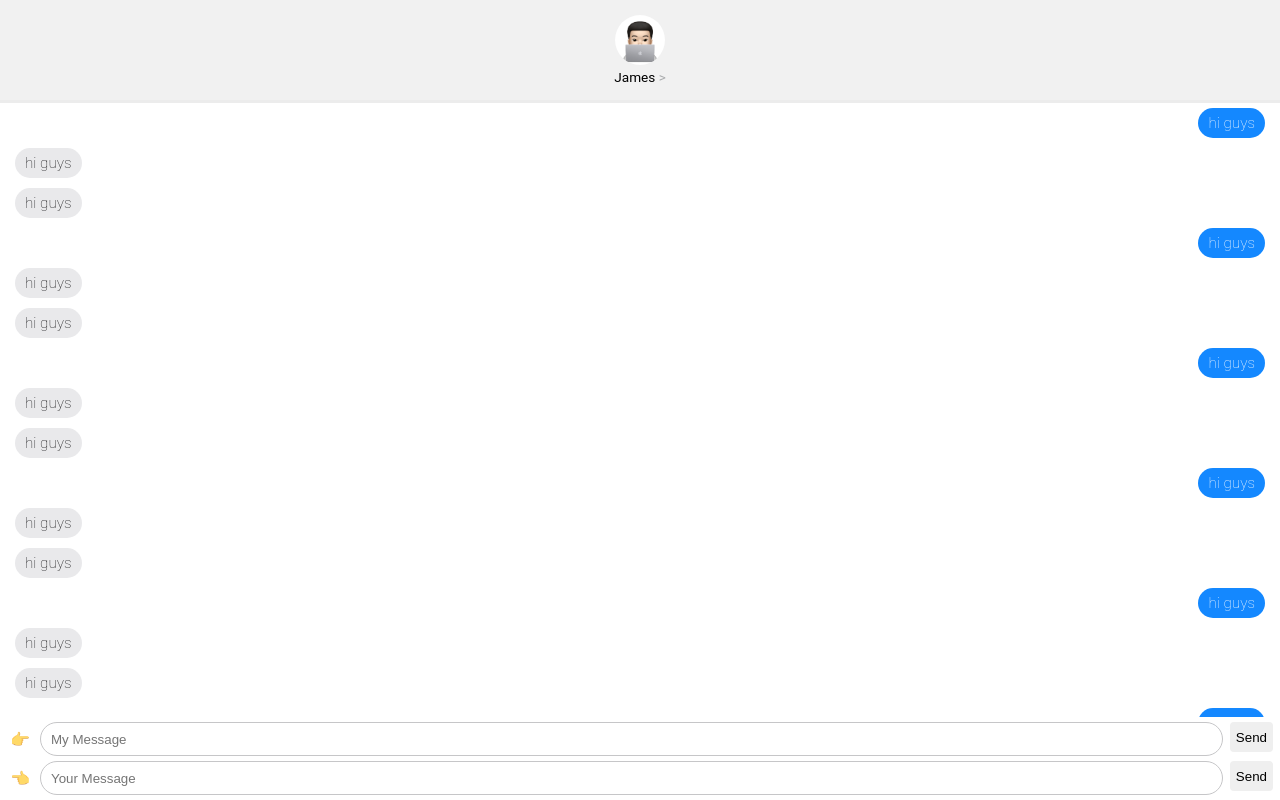
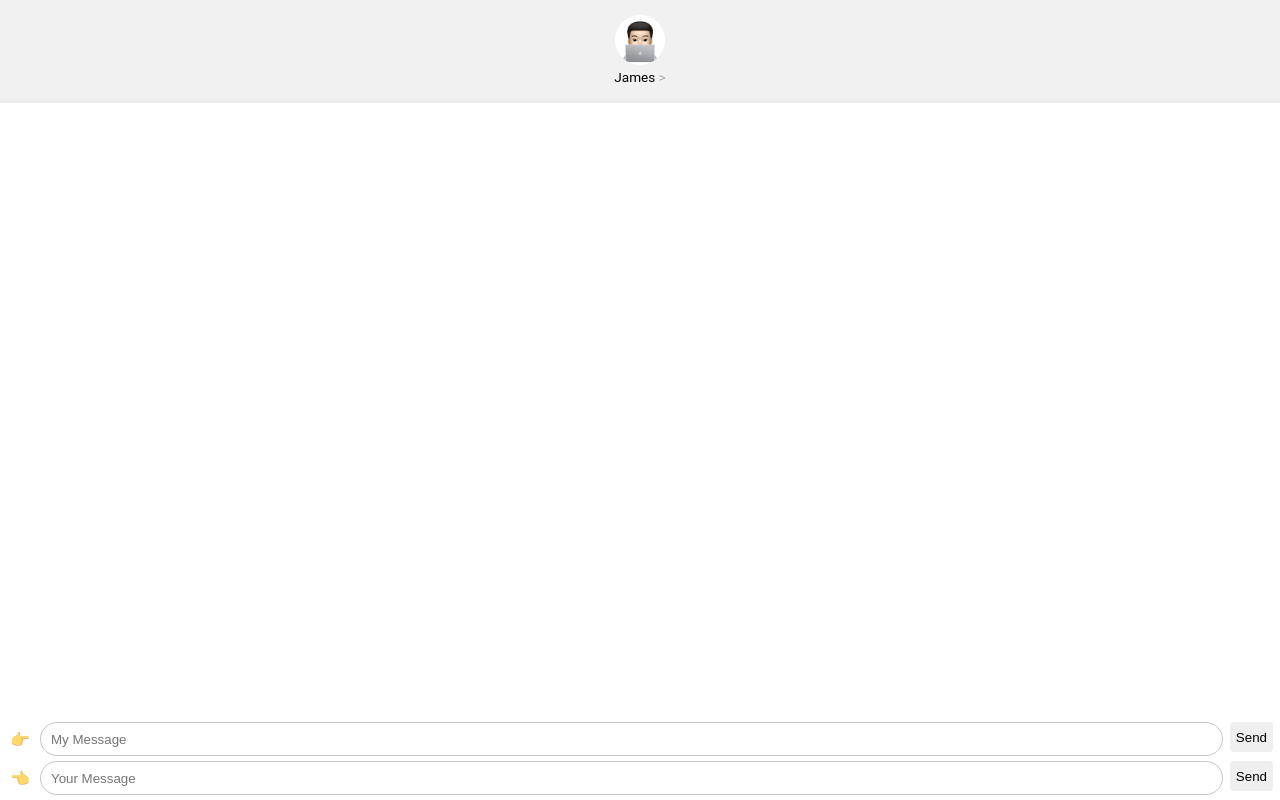
Before and after one commit to realjdragon/fakechat, a React (Create React App) app: page / in a window 1280 px wide. Built offline with nearby package versions, Linux system fonts and the light colour scheme.

Commit message:
chat contenteditable

```diff
--- a/src/component/Chat.js
+++ b/src/component/Chat.js
@@ -6,7 +6,7 @@ const Chat = ( { sender, message } ) => {
 
   return (
     <div className={classnames('Chat', sender === 0 ? 'right' : 'left')}>
-      <div className="bubble">
+      <div className="bubble" contenteditable="true">
         { message }
       </div>
     </div>
--- a/src/component/ChatContainer.js
+++ b/src/component/ChatContainer.js
@@ -6,13 +6,13 @@ import HeaderProfile from './HeaderProfile';
 const ChatContainer = () => {
   const createDummyMessage = () => {
     const array = [];
-    for (let i = 0; i < 18; i++) {
-      array.push({
-        id: i,
-        sender: i%3,
-        message: 'hi guys'
-      });
-    }
+    // for (let i = 0; i < 18; i++) {
+    //   array.push({
+    //     id: i,
+    //     sender: i%3,
+    //     message: 'hi guys'
+    //   });
+    // }
     return array;
   };
 
```
